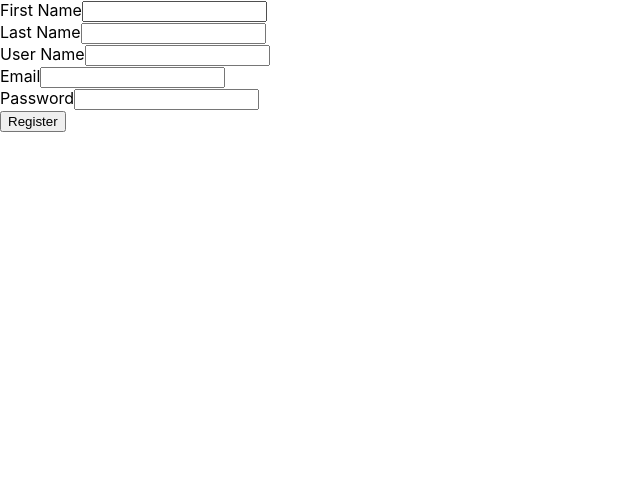
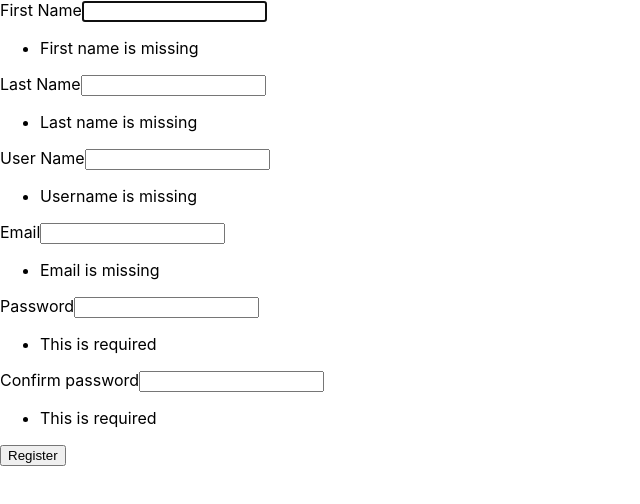
Before and after one commit to VasilisStromatias/Password_Pool, a React (Create React App) app in the folder password-pool/: page / in a window 1280 px wide. Both pictures are taken after a click on the button "Register". Shown: the top 504 px of the page, without its empty margins (0-640 px from the left). Built offline with nearby package versions, Linux system fonts and the light colour scheme; no server answers; the database is empty.

Commit message:
Working on forms
Validation, Confirm pass

```diff
--- a/password-pool/package.json
+++ b/password-pool/package.json
@@ -3,6 +3,7 @@
   "version": "0.1.0",
   "private": true,
   "dependencies": {
+    "@hookform/error-message": "^2.0.1",
     "@testing-library/jest-dom": "^5.17.0",
     "@testing-library/react": "^13.4.0",
     "@testing-library/user-event": "^13.5.0",
--- a/password-pool/src/components/RegisterPage/RegisterPage.js
+++ b/password-pool/src/components/RegisterPage/RegisterPage.js
@@ -1,8 +1,17 @@
 import React, { useEffect, useId, useState } from "react";
 import { findAll, create } from "../../services/item";
+import { useForm } from "react-hook-form";
+import { ErrorMessage } from "@hookform/error-message";
 import "./register.css";
 
 function RegisterPage() {
+  const {
+    register,
+    handleSubmit,
+    watch,
+    formState: { errors },
+  } = useForm({ criteriaMode: "all" });
+
   const [users, serUsers] = useState([]);
   const [newUser, setNewUser] = useState({
     firstName: "",
@@ -10,12 +19,14 @@ function RegisterPage() {
     userName: "",
     email: "",
     password: "",
+    rPassword: "",
   });
   const firstNameId = useId();
   const lastNameId = useId();
   const userNameId = useId();
   const emailId = useId();
   const passwordId = useId();
+  const rPasswordId = useId();
 
   //Fetch Data from the DB
   const fetchData = async () => {
@@ -36,7 +47,7 @@ function RegisterPage() {
     });
   };
 
-  const submit = () => {
+  const submit = (data) => {
     create({
       firstName: newUser.firstName,
       lastName: newUser.lastName,
@@ -51,10 +62,11 @@ function RegisterPage() {
       userName: "",
       email: "",
       password: "",
+      rPassword: "",
     });
   };
 
-  console.log(newUser);
+  // console.log(newUser);
 
   return (
     <div className="form-wrapper">
@@ -65,55 +77,155 @@ function RegisterPage() {
               <label htmlFor={firstNameId}>First Name</label>
               <input
                 id={firstNameId}
-                name="firstName"
+                {...register("firstName", { required: true })}
                 type="text"
                 value={newUser.firstName}
                 onChange={handleChange}
               />
+              {errors.firstName && (
+                <div className="error-message">
+                  <ul>
+                    <li>First name is missing</li>
+                  </ul>
+                </div>
+              )}
             </div>
             <div className="inputs">
               <label htmlFor={lastNameId}>Last Name</label>
               <input
                 id={lastNameId}
-                name="lastName"
+                {...register("lastName", { required: true })}
                 type="text"
                 value={newUser.lastName}
                 onChange={handleChange}
               />
+              {errors.lastName && (
+                <div className="error-message">
+                  <ul>
+                    <li>Last name is missing</li>
+                  </ul>
+                </div>
+              )}
             </div>
             <div className="inputs">
               <label htmlFor={userNameId}>User Name</label>
               <input
                 id={userNameId}
-                name="userName"
+                {...register("userName", { required: true })}
                 type="text"
                 value={newUser.userName}
                 onChange={handleChange}
               />
+              {errors.userName && (
+                <div className="error-message">
+                  <ul>
+                    <li>Username is missing</li>
+                  </ul>
+                </div>
+              )}
             </div>
             <div className="inputs">
               <label htmlFor={emailId}>Email</label>
               <input
                 id={emailId}
-                name="email"
+                {...register("email", {
+                  required: "Email is missing",
+                  pattern: {
+                    value: /^[A-Z0-9._%+-]+@[A-Z0-9.-]+\.[A-Z]{2,4}$/i,
+                    message: "Invalid email form",
+                  },
+                })}
                 type="email"
                 value={newUser.email}
                 onChange={handleChange}
+              />
+              <ErrorMessage
+                errors={errors}
+                name="email"
+                render={({ messages }) =>
+                  messages &&
+                  Object.entries(messages).map(([type, message]) => (
+                    <div key={type} className="error-message">
+                      <ul>
+                        <li>{message}</li>
+                      </ul>
+                    </div>
+                  ))
+                }
               />
             </div>
             <div className="inputs">
               <label htmlFor={passwordId}>Password</label>
               <input
                 id={passwordId}
-                name="password"
-                type="text"
+                {...register("password", {
+                  required: "This is required",
+                  minLength: {
+                    value: 3,
+                    message: "Pass needs to be over 3 charachters",
+                  },
+                  maxLength: {
+                    value: 5,
+                    message: "Pass must be no more than 5 characters",
+                  },
+                  pattern: {
+                    value: /[A-Z]/,
+                    message: "Pass must contain at least one capital letter",
+                  },
+                })}
+                type="password"
                 value={newUser.password}
                 onChange={handleChange}
+              />
+              <ErrorMessage
+                errors={errors}
+                name="password"
+                render={({ messages }) =>
+                  messages &&
+                  Object.entries(messages).map(([type, message]) => (
+                    <div key={type} className="error-message">
+                      <ul>
+                        <li>{message}</li>
+                      </ul>
+                    </div>
+                  ))
+                }
+              />
+            </div>
+            <div className="inputs">
+              <label htmlFor={rPasswordId}>Confirm password</label>
+              <input
+                id={rPasswordId}
+                {...register("rPassword", {
+                  required: "This is required",
+                  validate: (val) => {
+                    if (watch("password") !== val) {
+                      return "Your passwords do no match";
+                    }
+                  },
+                })}
+                type="password"
+                value={newUser.rPassword}
+                onChange={handleChange}
+              />
+              <ErrorMessage
+                errors={errors}
+                name="rPassword"
+                render={({ messages }) =>
+                  messages &&
+                  Object.entries(messages).map(([type, message]) => (
+                    <div key={type} className="error-message">
+                      <ul>
+                        <li>{message}</li>
+                      </ul>
+                    </div>
+                  ))
+                }
               />
             </div>
           </div>
         </form>
-        <button onClick={submit}>Register</button>
+        <button onClick={handleSubmit(submit)}>Register</button>
       </div>
     </div>
   );
```
Also changed, not shown: 1 other file (tests, documents, lock files or other folders).
